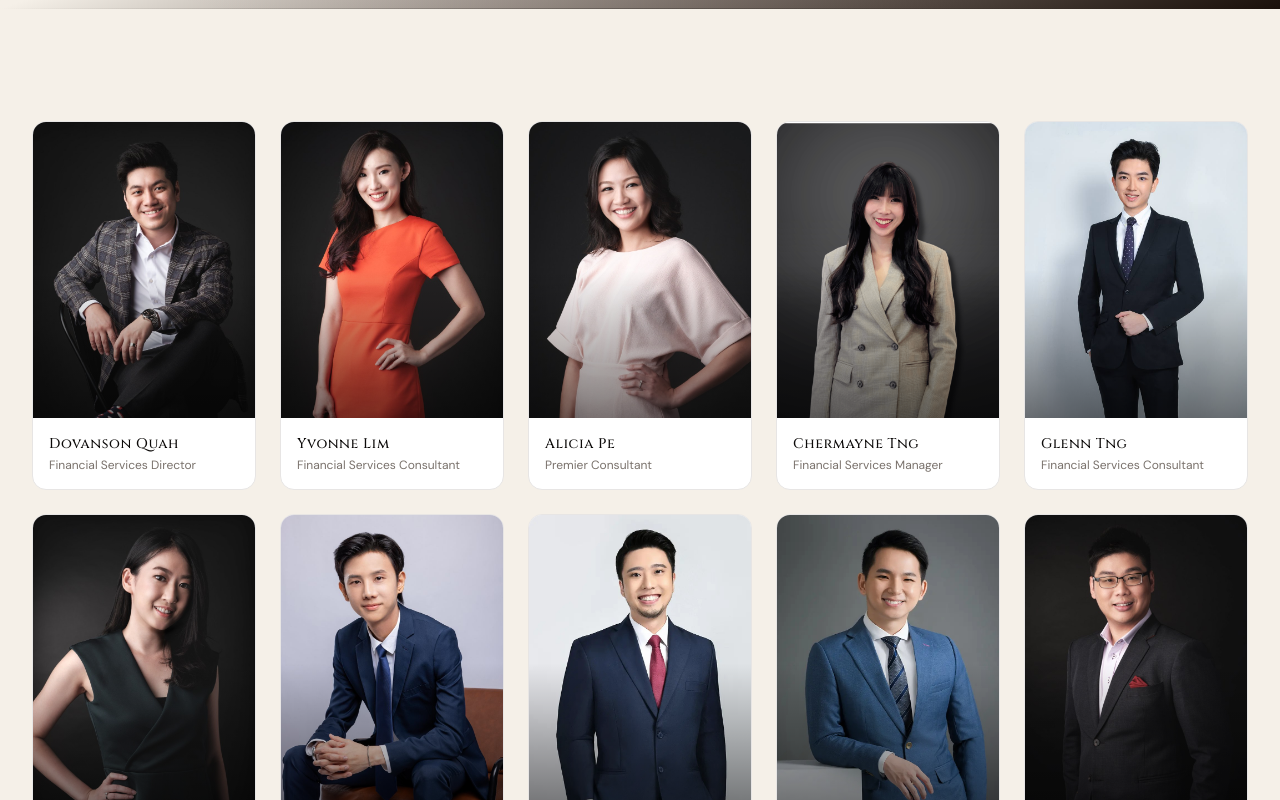
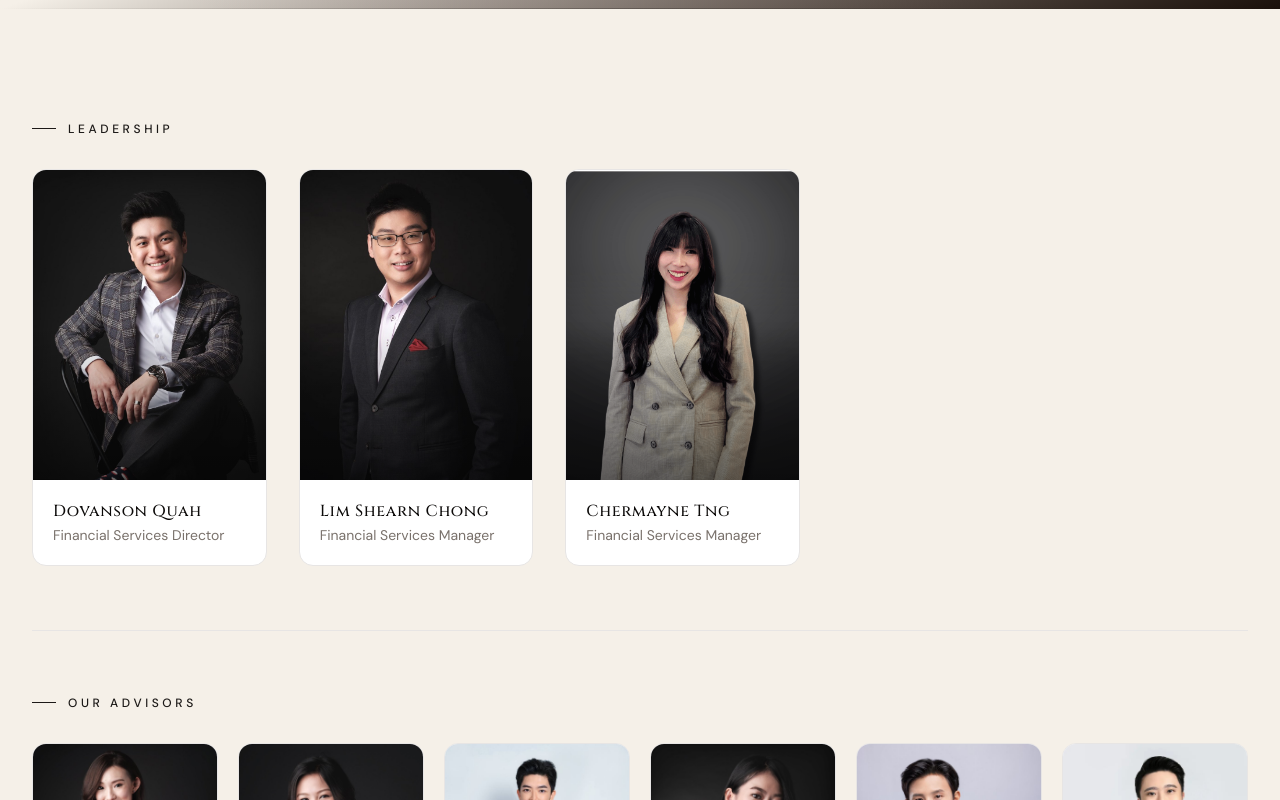
Before and after one commit to sanchezbarry/spartans, a Next.js app: page /team in a window 1280 px wide. Shown: the part 540-1340 px from the top of the page. Built offline with nearby package versions, Linux system fonts and the light colour scheme; a web font is replaced by a local one.

Commit message:
team update

```diff
--- a/app/team/page.tsx
+++ b/app/team/page.tsx
@@ -8,6 +8,42 @@ import { advisors } from '@/lib/advisors'
 export const metadata = {
   title: 'Our Team | SPARTANS Advisors',
   description: 'Meet the SPARTANS Advisors team — dedicated financial consultants committed to your financial future.',
+}
+
+const LEADER_SLUGS = ['assuredbydovanson', 'assuredbyshearn', 'assuredbychermayne']
+
+const leaders = LEADER_SLUGS.map((s) => advisors.find((a) => a.slug === s)!)
+const rest = advisors.filter((a) => !LEADER_SLUGS.includes(a.slug))
+
+function AdvisorCard({ advisor, large = false }: { advisor: typeof advisors[0]; large?: boolean }) {
+  return (
+    <Link
+      href={`/advisor/${advisor.slug}`}
+      className="group flex flex-col bg-card border border-border rounded-xl overflow-hidden hover:border-primary/40 hover:shadow-xl hover:shadow-primary/8 transition-all duration-300"
+    >
+      <div className="relative aspect-3/4 overflow-hidden bg-muted">
+        <Image
+          src={advisor.image}
+          alt={advisor.name}
+          fill
+          sizes={large
+            ? '(max-width: 768px) 90vw, 30vw'
+            : '(max-width: 640px) 50vw, (max-width: 1024px) 33vw, 20vw'}
+          className="object-cover object-top transition-transform duration-500 group-hover:scale-105"
+          priority={large}
+        />
+        <div className="absolute inset-0 bg-linear-to-t from-black/50 via-transparent to-transparent" />
+      </div>
+      <div className={large ? 'p-5' : 'p-4'}>
+        <p className={`cinzel font-medium text-foreground leading-snug mb-1 group-hover:text-primary transition-colors ${large ? 'text-base' : 'text-sm'}`}>
+          {advisor.name}
+        </p>
+        <p className={`text-muted-foreground leading-snug ${large ? 'text-sm' : 'text-xs'}`}>
+          {advisor.title}
+        </p>
+      </div>
+    </Link>
+  )
 }
 
 export default function TeamPage() {
@@ -42,40 +78,38 @@ export default function TeamPage() {
           <div className="absolute bottom-0 left-0 right-0 h-px bg-linear-to-r from-transparent via-primary/30 to-transparent" />
         </section>
 
-        {/* Advisor grid */}
         <section className="py-20 lg:py-28">
-          <div className="max-w-7xl mx-auto px-6 lg:px-8">
-            <div className="grid grid-cols-2 sm:grid-cols-3 lg:grid-cols-4 xl:grid-cols-5 gap-4 lg:gap-6">
-              {advisors.map((advisor) => (
-                <Link
-                  key={advisor.slug}
-                  href={`/advisor/${advisor.slug}`}
-                  className="group flex flex-col bg-card border border-border rounded-xl overflow-hidden hover:border-primary/40 hover:shadow-xl hover:shadow-primary/8 transition-all duration-300"
-                >
-                  {/* Photo */}
-                  <div className="relative aspect-[3/4] overflow-hidden bg-muted">
-                    <Image
-                      src={advisor.image}
-                      alt={advisor.name}
-                      fill
-                      sizes="(max-width: 640px) 50vw, (max-width: 1024px) 33vw, 20vw"
-                      className="object-cover object-top transition-transform duration-500 group-hover:scale-105"
-                    />
-                    <div className="absolute inset-0 bg-linear-to-t from-black/50 via-transparent to-transparent" />
-                  </div>
+          <div className="max-w-7xl mx-auto px-6 lg:px-8 space-y-16">
 
-                  {/* Info */}
-                  <div className="p-4">
-                    <p className="cinzel text-sm font-medium text-foreground leading-snug mb-1 group-hover:text-primary transition-colors">
-                      {advisor.name}
-                    </p>
-                    <p className="text-xs text-muted-foreground leading-snug">
-                      {advisor.title}
-                    </p>
-                  </div>
-                </Link>
-              ))}
+            {/* Leaders */}
+            <div>
+              <div className="flex items-center gap-3 mb-8">
+                <div className="w-6 h-px bg-accent" />
+                <span className="text-xs text-accent tracking-[0.3em] uppercase font-medium">Leadership</span>
+              </div>
+              <div className="grid grid-cols-1 sm:grid-cols-3 gap-6 lg:gap-8 max-w-3xl">
+                {leaders.map((advisor) => (
+                  <AdvisorCard key={advisor.slug} advisor={advisor} large />
+                ))}
+              </div>
             </div>
+
+            {/* Divider */}
+            <div className="h-px bg-border" />
+
+            {/* Rest of team */}
+            <div>
+              <div className="flex items-center gap-3 mb-8">
+                <div className="w-6 h-px bg-accent" />
+                <span className="text-xs text-accent tracking-[0.3em] uppercase font-medium">Our Advisors</span>
+              </div>
+              <div className="grid grid-cols-2 sm:grid-cols-3 lg:grid-cols-4 xl:grid-cols-6 gap-4 lg:gap-5">
+                {rest.map((advisor) => (
+                  <AdvisorCard key={advisor.slug} advisor={advisor} />
+                ))}
+              </div>
+            </div>
+
           </div>
         </section>
       </main>
```
